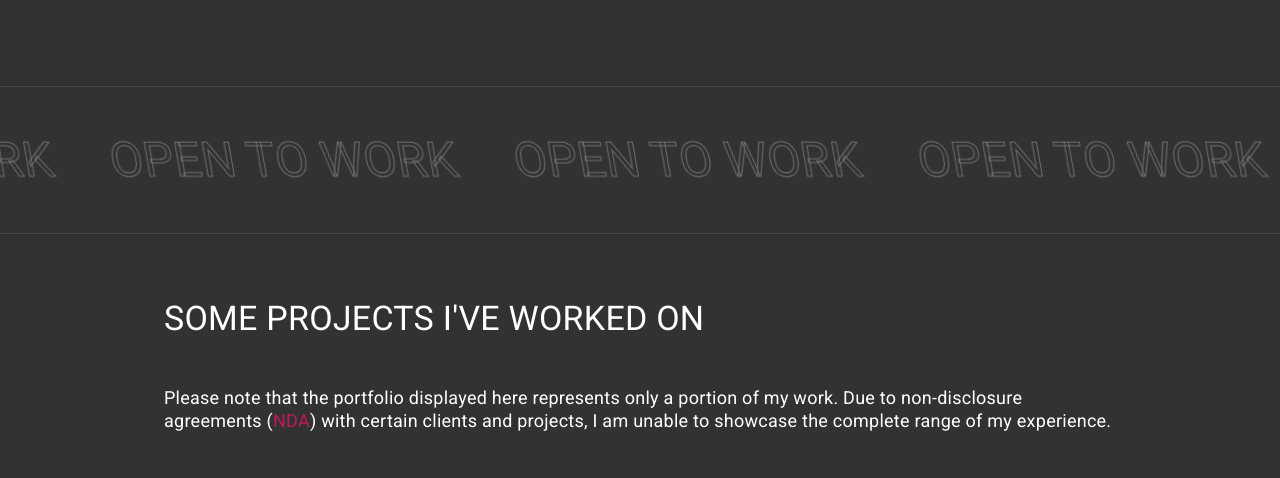
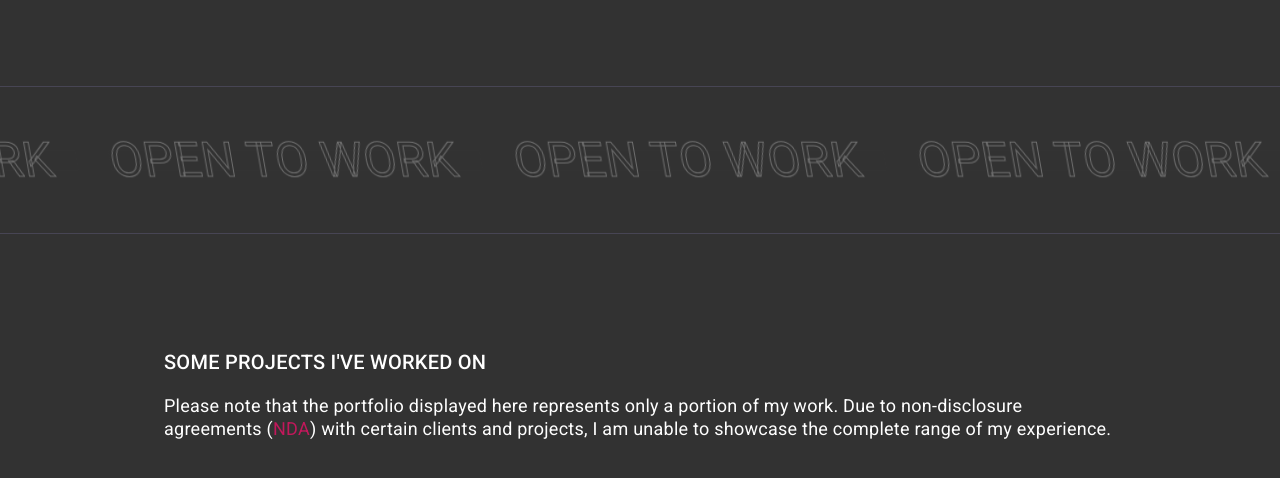
Before and after one commit to agobeljic1/agobeljic1.github.io, an Angular app: page / in a window 1280 px wide. Shown: the part 1737-2215 px from the top of the page. Built offline with nearby package versions, Linux system fonts and the light colour scheme.

Commit message:
Update work title size

```diff
--- a/src/app/home/home.component.html
+++ b/src/app/home/home.component.html
@@ -110,8 +110,9 @@
 
 <app-marquee></app-marquee>
 
-<app-section title="SOME PROJECTS I'VE WORKED ON">
-  <p class="body-1 mt">
+<app-section>
+  <h2 class="mt">SOME PROJECTS I'VE WORKED ON</h2>
+  <p class="body-1">
     Please note that the portfolio displayed here represents only a portion of
     my work. Due to non-disclosure agreements (<span mouseTracking>NDA</span>)
     with certain clients and projects, I am unable to showcase the complete
```
